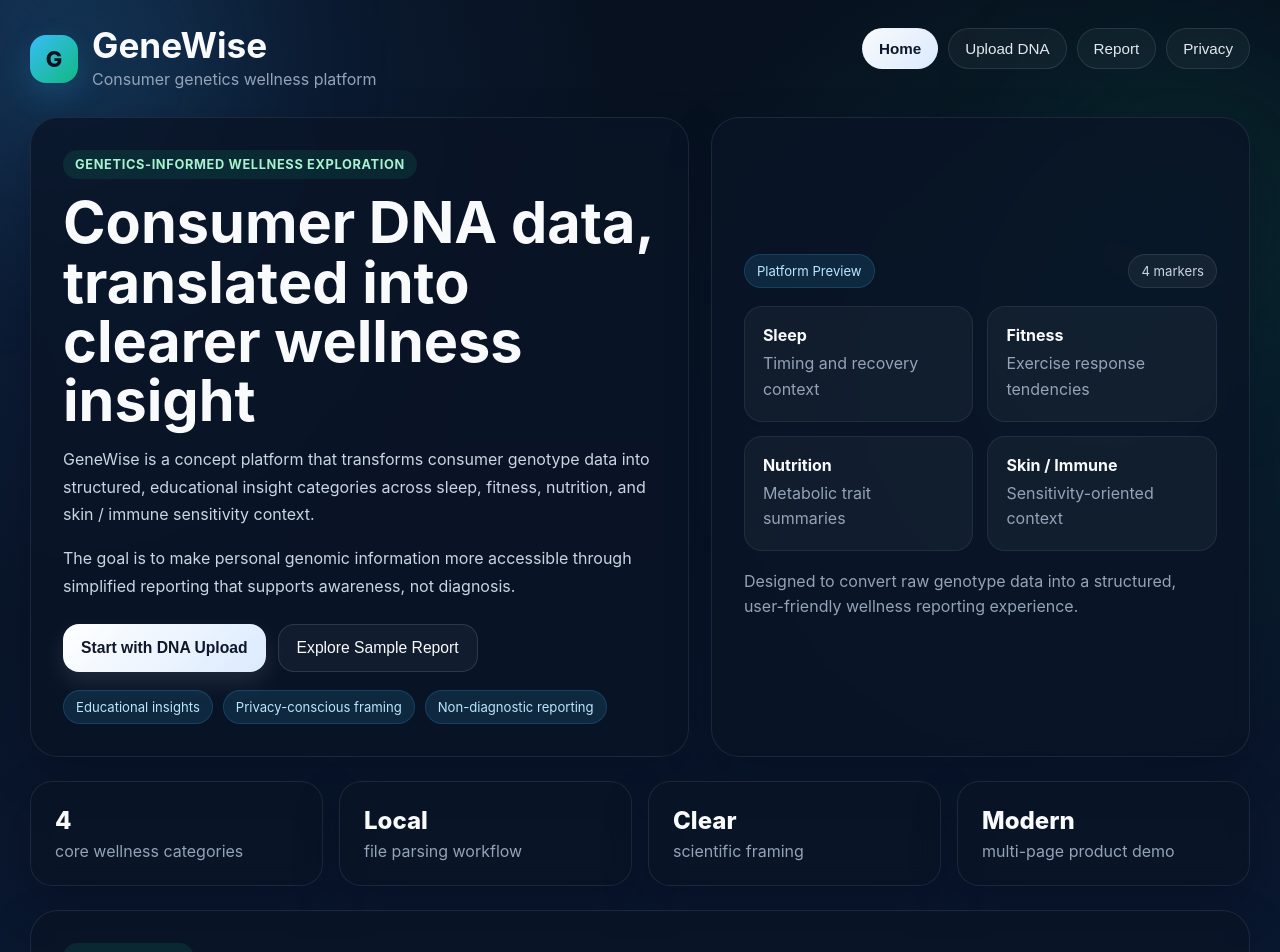
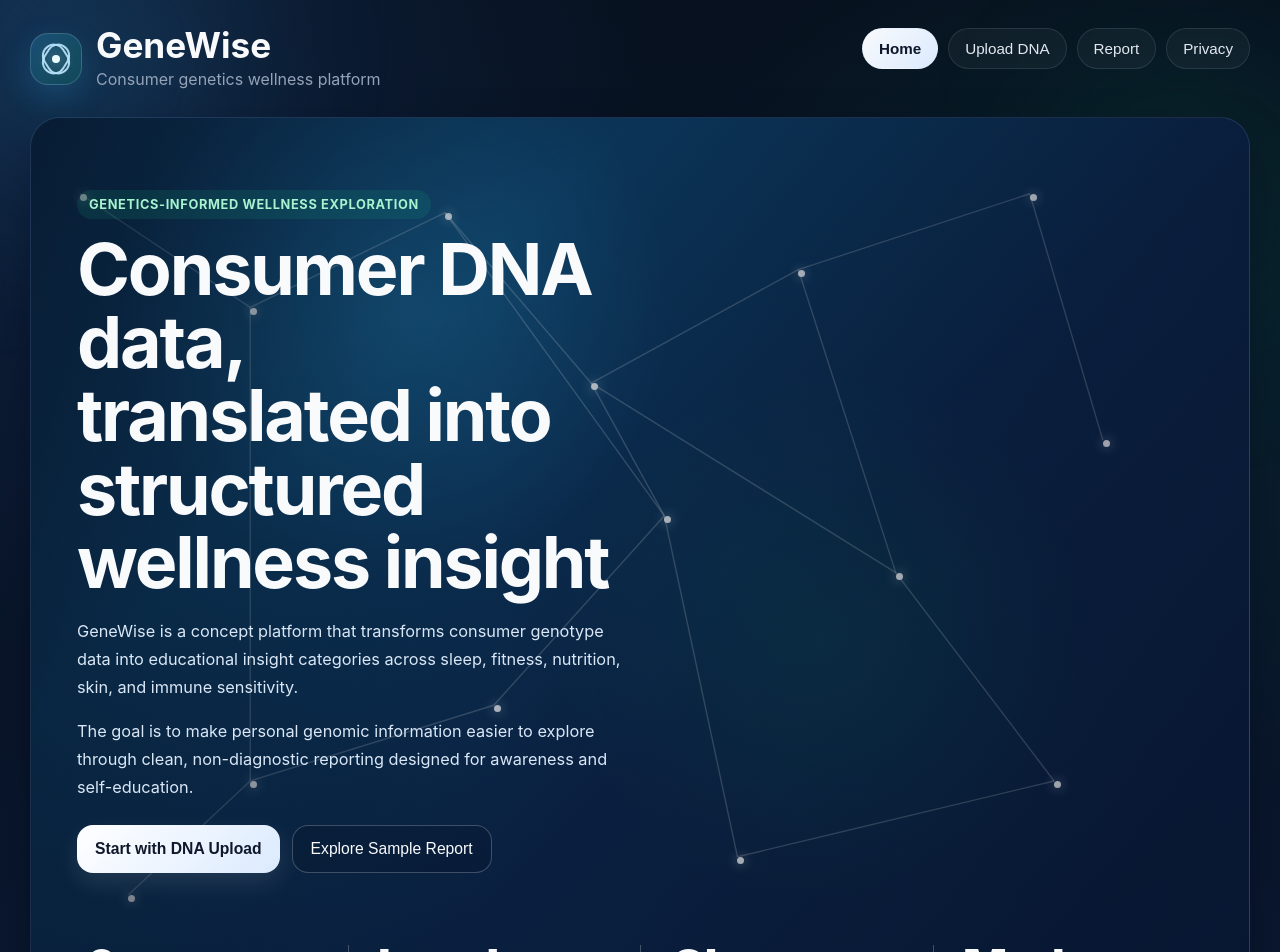
Before and after one commit to saminaber/Genewise, a React (Vite) app: page / in a window 1280 px wide. Shown: the top 952 px of the page. Built offline with nearby package versions, Linux system fonts and the light colour scheme.

Commit message:
update site design

```diff
--- a/src/App.jsx
+++ b/src/App.jsx
@@ -3,7 +3,9 @@ import { useMemo, useState } from "react";
 const demoFile = `rs762551 7 24966446 AC
 rs4988235 2 136608646 CT
 rs1801260 4 56307853 TT
-rs1815739 11 66560624 CT`;
+rs1815739 11 66560624 CT
+rs12913832 15 28365618 AG
+rs174537 11 61571478 GG`;
 
 function parseDNA(text) {
   return text
@@ -26,6 +28,8 @@ function buildReport(rows) {
   const lactose = getGenotype(rows, "rs4988235");
   const sleep = getGenotype(rows, "rs1801260");
   const muscle = getGenotype(rows, "rs1815739");
+  const skin = getGenotype(rows, "rs12913832");
+  const nutrition = getGenotype(rows, "rs174537");
 
   return [
     {
@@ -88,7 +92,111 @@ function buildReport(rows) {
       nextStep:
         "Use this as a conversation starter for training style, not as a hard biological limit.",
     },
+    {
+      title: "Skin Profile",
+      genotype: skin,
+      interpretation:
+        "Educational context for pigmentation, UV response, and visible skin-trait context.",
+      meaning:
+        skin === "AA"
+          ? "This pattern may align with a stronger tendency toward lighter pigmentation-related traits in simplified models."
+          : skin === "AG" || skin === "GA"
+          ? "This pattern may align with an intermediate pigmentation context in simplified models."
+          : skin === "GG"
+          ? "This pattern may align with darker pigmentation-related context in simplified models."
+          : "No matching marker was found in the current file.",
+      nextStep:
+        "Use this as light educational context around UV exposure habits and skin-awareness routines, not as a cosmetic or medical conclusion.",
+    },
+    {
+      title: "Nutrition Lipid Context",
+      genotype: nutrition,
+      interpretation:
+        "Educational context for fatty-acid metabolism and broader nutrition-response framing.",
+      meaning:
+        nutrition === "GG"
+          ? "This pattern may align with a stronger omega-fatty-acid processing context in simplified nutrition models."
+          : nutrition === "GT" || nutrition === "TG"
+          ? "This pattern may suggest a more mixed lipid-metabolism context."
+          : nutrition === "TT"
+          ? "This pattern may suggest a less efficient conversion pattern in simplified educational models."
+          : "No matching marker was found in the current file.",
+      nextStep:
+        "Use this as a prompt to think about dietary patterns and nutrition questions, not as a prescription or deficiency diagnosis.",
+    },
   ];
+}
+
+function GeneWiseLogo() {
+  return (
+    <div className="brand-icon brand-logo" aria-hidden="true">
+      <span className="logo-ring logo-ring-a" />
+      <span className="logo-ring logo-ring-b" />
+      <span className="logo-dot" />
+    </div>
+  );
+}
+
+function HeroNetwork() {
+  const nodes = [
+    { top: "8%", left: "4%" },
+    { top: "20%", left: "18%" },
+    { top: "10%", left: "34%" },
+    { top: "28%", left: "46%" },
+    { top: "16%", left: "63%" },
+    { top: "8%", left: "82%" },
+    { top: "34%", left: "88%" },
+    { top: "48%", left: "71%" },
+    { top: "42%", left: "52%" },
+    { top: "62%", left: "38%" },
+    { top: "70%", left: "18%" },
+    { top: "82%", left: "8%" },
+    { top: "78%", left: "58%" },
+    { top: "70%", left: "84%" },
+  ];
+
+  const lines = [
+    ["4%", "8%", "18%", "20%"],
+    ["18%", "20%", "34%", "10%"],
+    ["34%", "10%", "46%", "28%"],
+    ["46%", "28%", "63%", "16%"],
+    ["63%", "16%", "82%", "8%"],
+    ["82%", "8%", "88%", "34%"],
+    ["63%", "16%", "71%", "48%"],
+    ["46%", "28%", "52%", "42%"],
+    ["52%", "42%", "38%", "62%"],
+    ["38%", "62%", "18%", "70%"],
+    ["18%", "70%", "8%", "82%"],
+    ["52%", "42%", "58%", "78%"],
+    ["58%", "78%", "84%", "70%"],
+    ["71%", "48%", "84%", "70%"],
+    ["18%", "20%", "18%", "70%"],
+    ["34%", "10%", "52%", "42%"],
+    ["46%", "28%", "71%", "48%"],
+  ];
+
+  return (
+    <div className="network-graphic" aria-hidden="true">
+      {lines.map((line, i) => (
+        <svg key={i} className="network-line">
+          <line
+            x1={line[0]}
+            y1={line[1]}
+            x2={line[2]}
+            y2={line[3]}
+            vectorEffect="non-scaling-stroke"
+          />
+        </svg>
+      ))}
+      {nodes.map((node, i) => (
+        <span
+          key={i}
+          className="network-node"
+          style={{ top: node.top, left: node.left }}
+        />
+      ))}
+    </div>
+  );
 }
 
 export default function App() {
@@ -146,7 +254,7 @@ export default function App() {
 
       <header className="topbar">
         <div className="brand">
-          <div className="brand-icon">G</div>
+          <GeneWiseLogo />
           <div>
             <h1>GeneWise</h1>
             <p>Consumer genetics wellness platform</p>
@@ -168,86 +276,58 @@ export default function App() {
 
       {page === "home" && (
         <main className="page">
-          <section className="hero">
-            <div className="hero-copy">
-              <div className="eyebrow">Genetics-informed wellness exploration</div>
-              <h2>Consumer DNA data, translated into clearer wellness insight</h2>
-              <p>
-                GeneWise is a concept platform that transforms consumer genotype
-                data into structured, educational insight categories across sleep,
-                fitness, nutrition, and skin / immune sensitivity context.
+          <section className="hero-banner">
+            <HeroNetwork />
+
+            <div className="hero-banner-content">
+              <div className="eyebrow hero-eyebrow">
+                Genetics-informed wellness exploration
+              </div>
+              <h2>
+                Consumer DNA data,
+                <br />
+                translated into structured
+                <br />
+                wellness insight
+              </h2>
+              <p className="hero-banner-copy">
+                GeneWise is a concept platform that transforms consumer
+                genotype data into educational insight categories across
+                sleep, fitness, nutrition, skin, and immune sensitivity.
               </p>
-              <p>
-                The goal is to make personal genomic information more accessible
-                through simplified reporting that supports awareness, not diagnosis.
+              <p className="hero-banner-copy">
+                The goal is to make personal genomic information easier to
+                explore through clean, non-diagnostic reporting designed for
+                awareness and self-education.
               </p>
 
               <div className="hero-actions">
                 <button className="primary-btn" onClick={() => setPage("upload")}>
                   Start with DNA Upload
                 </button>
-                <button className="ghost-btn" onClick={() => setPage("report")}>
+                <button className="ghost-btn hero-ghost" onClick={() => setPage("report")}>
                   Explore Sample Report
                 </button>
               </div>
-
-              <div className="hero-meta">
-                <span>Educational insights</span>
-                <span>Privacy-conscious framing</span>
-                <span>Non-diagnostic reporting</span>
-              </div>
             </div>
 
-            <div className="hero-panel">
-              <div className="panel-card">
-                <div className="panel-top">
-                  <span className="pill">Platform Preview</span>
-                  <span className="pill muted-pill">{rows.length} markers</span>
-                </div>
-
-                <div className="mini-grid">
-                  <div className="mini-card">
-                    <div className="mini-title">Sleep</div>
-                    <div className="mini-sub">Timing and recovery context</div>
-                  </div>
-                  <div className="mini-card">
-                    <div className="mini-title">Fitness</div>
-                    <div className="mini-sub">Exercise response tendencies</div>
-                  </div>
-                  <div className="mini-card">
-                    <div className="mini-title">Nutrition</div>
-                    <div className="mini-sub">Metabolic trait summaries</div>
-                  </div>
-                  <div className="mini-card">
-                    <div className="mini-title">Skin / Immune</div>
-                    <div className="mini-sub">Sensitivity-oriented context</div>
-                  </div>
-                </div>
-
-                <div className="panel-note">
-                  Designed to convert raw genotype data into a structured,
-                  user-friendly wellness reporting experience.
-                </div>
+            <div className="hero-stats">
+              <div className="hero-stat">
+                <div className="hero-stat-value">6</div>
+                <div className="hero-stat-label">report sections</div>
               </div>
-            </div>
-          </section>
-
-          <section className="stats-row">
-            <div className="stat-card">
-              <div className="stat-value">4</div>
-              <div className="stat-label">core wellness categories</div>
-            </div>
-            <div className="stat-card">
-              <div className="stat-value">Local</div>
-              <div className="stat-label">file parsing workflow</div>
-            </div>
-            <div className="stat-card">
-              <div className="stat-value">Clear</div>
-              <div className="stat-label">scientific framing</div>
-            </div>
-            <div className="stat-card">
-              <div className="stat-value">Modern</div>
-              <div className="stat-label">multi-page product demo</div>
+              <div className="hero-stat">
+                <div className="hero-stat-value">Local</div>
+                <div className="hero-stat-label">DNA parsing workflow</div>
+              </div>
+              <div className="hero-stat">
+                <div className="hero-stat-value">Clear</div>
+                <div className="hero-stat-label">scientific framing</div>
+              </div>
+              <div className="hero-stat">
+                <div className="hero-stat-value">Modern</div>
+                <div className="hero-stat-label">consumer-style interface</div>
+              </div>
             </div>
           </section>
 
@@ -401,6 +481,11 @@ export default function App() {
                     <div className="report-label">Suggested next step</div>
                     <p>{card.nextStep}</p>
                   </div>
+
+                  <div className="report-chip-row">
+                    <span className="report-chip">Consumer DNA context</span>
+                    <span className="report-chip">Educational only</span>
+                  </div>
                 </div>
               ))}
             </div>
--- a/src/index.css
+++ b/src/index.css
@@ -70,17 +70,48 @@ body {
 }
 
 .brand-icon {
-  width: 48px;
-  height: 48px;
-  border-radius: 16px;
-  background: linear-gradient(135deg, #38bdf8, #10b981);
+  width: 52px;
+  height: 52px;
+  border-radius: 18px;
+  background: linear-gradient(135deg, rgba(56, 189, 248, 0.22), rgba(16, 185, 129, 0.18));
   color: #07111f;
   display: flex;
   align-items: center;
   justify-content: center;
-  font-size: 22px;
-  font-weight: 800;
   box-shadow: 0 12px 32px rgba(56, 189, 248, 0.18);
+  border: 1px solid rgba(186, 230, 253, 0.2);
+}
+
+.brand-logo {
+  position: relative;
+  overflow: hidden;
+}
+
+.logo-ring {
+  position: absolute;
+  border: 2px solid rgba(186, 230, 253, 0.9);
+  border-radius: 999px;
+}
+
+.logo-ring-a {
+  width: 24px;
+  height: 32px;
+  transform: rotate(32deg);
+}
+
+.logo-ring-b {
+  width: 24px;
+  height: 32px;
+  transform: rotate(-32deg);
+}
+
+.logo-dot {
+  position: absolute;
+  width: 8px;
+  height: 8px;
+  border-radius: 999px;
+  background: #ecfeff;
+  box-shadow: 0 0 16px rgba(236, 254, 255, 0.75);
 }
 
 .brand h1 {
@@ -130,63 +161,86 @@ body {
   gap: 24px;
 }
 
-.hero {
-  display: grid;
-  grid-template-columns: 1.1fr 0.9fr;
-  gap: 22px;
-  align-items: stretch;
+/* hero banner */
+
+.hero-banner {
+  position: relative;
+  overflow: hidden;
+  min-height: 620px;
+  border-radius: 30px;
+  background:
+    radial-gradient(circle at 30% 20%, rgba(56, 189, 248, 0.20), transparent 24%),
+    radial-gradient(circle at 65% 55%, rgba(16, 185, 129, 0.11), transparent 28%),
+    linear-gradient(135deg, #0b2b4a 0%, #0c3d63 28%, #0b2346 58%, #081936 100%);
+  border: 1px solid rgba(148, 163, 184, 0.14);
+  box-shadow: 0 18px 45px rgba(2, 6, 23, 0.32);
 }
 
-.hero-copy,
-.hero-panel,
-.section-block,
-.info-card,
-.report-card,
-.stat-card,
-.step-card,
-.upload-dropzone {
-  background: rgba(9, 20, 38, 0.78);
-  border: 1px solid rgba(148, 163, 184, 0.14);
-  box-shadow: 0 18px 45px rgba(2, 6, 23, 0.28);
-  backdrop-filter: blur(10px);
+.hero-banner::after {
+  content: "";
+  position: absolute;
+  inset: 0;
+  background:
+    linear-gradient(90deg, rgba(5, 12, 28, 0.48) 0%, rgba(5, 12, 28, 0.16) 38%, rgba(5, 12, 28, 0.26) 100%);
+  pointer-events: none;
 }
 
-.hero-copy,
-.hero-panel,
-.section-block {
-  border-radius: 28px;
-  padding: 32px;
+.network-graphic {
+  position: absolute;
+  inset: 0;
+  z-index: 0;
+  opacity: 0.92;
 }
 
-.eyebrow {
-  display: inline-block;
-  margin-bottom: 14px;
-  padding: 7px 12px;
-  border-radius: 999px;
-  background: rgba(16, 185, 129, 0.12);
-  color: #a7f3d0;
-  text-transform: uppercase;
-  letter-spacing: 0.05em;
-  font-size: 0.8rem;
-  font-weight: 700;
+.network-line {
+  position: absolute;
+  inset: 0;
+  width: 100%;
+  height: 100%;
 }
 
-.hero-copy h2,
-.section-heading h3 {
-  margin: 0 0 14px 0;
-  font-size: clamp(2rem, 4.5vw, 3.7rem);
-  line-height: 1.03;
+.network-line line {
+  stroke: rgba(255, 255, 255, 0.22);
+  stroke-width: 1.4;
 }
 
-.hero-copy p,
-.section-sub,
-.info-card p,
-.report-card p,
-.step-card p,
-.upload-dropzone p {
-  color: #cbd5e1;
+.network-node {
+  position: absolute;
+  width: 7px;
+  height: 7px;
+  border-radius: 999px;
+  background: rgba(255, 255, 255, 0.86);
+  box-shadow: 0 0 12px rgba(255, 255, 255, 0.55);
+}
+
+.hero-banner-content,
+.hero-stats {
+  position: relative;
+  z-index: 1;
+}
+
+.hero-banner-content {
+  max-width: 640px;
+  padding: 72px 46px 36px 46px;
+}
+
+.hero-eyebrow {
+  background: rgba(255, 255, 255, 0.12);
+  color: #dbeafe;
+}
+
+.hero-banner h2 {
+  margin: 0 0 18px 0;
+  font-size: clamp(2.4rem, 5.6vw, 4.7rem);
+  line-height: 1.02;
+  letter-spacing: -0.03em;
+}
+
+.hero-banner-copy {
+  color: #d9e7f6;
   line-height: 1.72;
-  font-size: 1rem;
+  font-size: 1.02rem;
+  max-width: 560px;
 }
 
 .hero-actions {
@@ -218,108 +272,106 @@ body {
 }
 
 .ghost-btn {
-  border: 1px solid rgba(148, 163, 184, 0.2);
-  background: rgba(255, 255, 255, 0.04);
+  border: 1px solid rgba(255, 255, 255, 0.22);
+  background: rgba(255, 255, 255, 0.06);
   color: #f8fafc;
 }
 
 .ghost-btn:hover {
-  background: rgba(255, 255, 255, 0.08);
+  background: rgba(255, 255, 255, 0.1);
 }
 
-.hero-meta {
-  display: flex;
-  flex-wrap: wrap;
-  gap: 10px;
-  margin-top: 18px;
+.hero-ghost {
+  background: rgba(8, 15, 32, 0.22);
 }
 
-.hero-meta span,
-.pill {
-  display: inline-flex;
-  align-items: center;
-  border-radius: 999px;
-  padding: 8px 12px;
-  font-size: 0.82rem;
-  background: rgba(56, 189, 248, 0.12);
-  color: #bae6fd;
-  border: 1px solid rgba(56, 189, 248, 0.18);
+.hero-stats {
+  display: grid;
+  grid-template-columns: repeat(4, 1fr);
+  gap: 24px;
+  padding: 28px 36px 34px 36px;
+  align-items: end;
 }
 
-.muted-pill {
-  background: rgba(255, 255, 255, 0.05);
-  color: #cbd5e1;
-  border-color: rgba(148, 163, 184, 0.16);
+.hero-stat {
+  position: relative;
+  padding: 6px 12px 6px 18px;
 }
 
-.panel-card {
-  height: 100%;
-  display: flex;
-  flex-direction: column;
-  gap: 18px;
-  justify-content: center;
+.hero-stat:not(:first-child)::before {
+  content: "";
+  position: absolute;
+  left: -12px;
+  top: 8px;
+  bottom: 8px;
+  width: 1px;
+  background: rgba(255, 255, 255, 0.24);
 }
 
-.panel-top {
-  display: flex;
-  justify-content: space-between;
-  gap: 10px;
-  flex-wrap: wrap;
+.hero-stat-value {
+  font-size: 3rem;
+  font-weight: 800;
+  line-height: 1;
+  margin-bottom: 10px;
+  letter-spacing: -0.03em;
 }
 
-.mini-grid {
-  display: grid;
-  grid-template-columns: repeat(2, 1fr);
-  gap: 14px;
+.hero-stat-label {
+  color: #dbe7f5;
+  font-size: 1rem;
+  line-height: 1.5;
 }
 
-.mini-card {
-  border-radius: 18px;
-  padding: 18px;
-  background: rgba(255, 255, 255, 0.04);
-  border: 1px solid rgba(148, 163, 184, 0.12);
+/* shared sections */
+
+.section-block,
+.info-card,
+.report-card,
+.step-card,
+.upload-dropzone {
+  background: rgba(9, 20, 38, 0.78);
+  border: 1px solid rgba(148, 163, 184, 0.14);
+  box-shadow: 0 18px 45px rgba(2, 6, 23, 0.28);
+  backdrop-filter: blur(10px);
 }
 
-.mini-title {
-  font-weight: 700;
-  margin-bottom: 6px;
+.section-block {
+  border-radius: 28px;
+  padding: 32px;
 }
 
-.mini-sub,
-.panel-note {
-  color: #94a3b8;
-  line-height: 1.6;
-}
-
-.stats-row {
-  display: grid;
-  grid-template-columns: repeat(4, 1fr);
-  gap: 16px;
-}
-
-.stat-card {
-  border-radius: 22px;
-  padding: 24px;
-}
-
-.stat-value {
-  font-size: 1.5rem;
-  font-weight: 800;
-  margin-bottom: 6px;
-}
-
-.stat-label {
-  color: #94a3b8;
+.eyebrow {
+  display: inline-block;
+  margin-bottom: 14px;
+  padding: 7px 12px;
+  border-radius: 999px;
+  background: rgba(16, 185, 129, 0.12);
+  color: #a7f3d0;
+  text-transform: uppercase;
+  letter-spacing: 0.05em;
+  font-size: 0.8rem;
+  font-weight: 700;
 }
 
 .section-heading {
   margin-bottom: 18px;
 }
 
-.insight-grid {
-  display: grid;
-  grid-template-columns: repeat(4, 1fr);
-  gap: 18px;
+.section-heading h3 {
+  margin: 0 0 14px 0;
+  font-size: clamp(2rem, 4vw, 3.2rem);
+  line-height: 1.06;
+}
+
+.section-sub,
+.info-card p,
+.report-card p,
+.step-card p,
+.upload-dropzone p,
+.report-chip {
+  color: #cbd5e1;
+  line-height: 1.72;
+  font-size: 1rem;
 }
 
 .steps-grid {
@@ -347,17 +399,23 @@ body {
   margin-bottom: 14px;
 }
 
+.step-card h4,
+.info-card h4,
+.report-card h4 {
+  margin: 0 0 10px 0;
+  font-size: 1.1rem;
+}
+
+.insight-grid {
+  display: grid;
+  grid-template-columns: repeat(4, 1fr);
+  gap: 18px;
+}
+
 .info-card,
 .report-card {
   border-radius: 22px;
   padding: 22px;
-}
-
-.info-card h4,
-.report-card h4,
-.step-card h4 {
-  margin: 0 0 10px 0;
-  font-size: 1.1rem;
 }
 
 .cta-block {
@@ -441,6 +499,17 @@ body {
   margin-bottom: 12px;
 }
 
+.pill {
+  display: inline-flex;
+  align-items: center;
+  border-radius: 999px;
+  padding: 8px 12px;
+  font-size: 0.82rem;
+  background: rgba(56, 189, 248, 0.12);
+  color: #bae6fd;
+  border: 1px solid rgba(56, 189, 248, 0.18);
+}
+
 .report-section {
   margin-top: 14px;
 }
@@ -453,9 +522,23 @@ body {
   margin-bottom: 6px;
 }
 
+.report-chip-row {
+  display: flex;
+  flex-wrap: wrap;
+  gap: 8px;
+  margin-top: 12px;
+}
+
+.report-chip {
+  padding: 8px 10px;
+  border-radius: 999px;
+  background: rgba(255, 255, 255, 0.04);
+  border: 1px solid rgba(148, 163, 184, 0.14);
+  font-size: 0.86rem;
+}
+
 @media (max-width: 980px) {
-  .hero,
-  .stats-row,
+  .hero-stats,
   .insight-grid,
   .steps-grid,
   .upload-layout,
@@ -472,8 +555,6 @@ body {
     padding: 18px;
   }
 
-  .hero-copy,
-  .hero-panel,
   .section-block {
     padding: 24px;
   }
@@ -481,4 +562,21 @@ body {
   .brand h1 {
     font-size: 1.9rem;
   }
+
+  .hero-banner {
+    min-height: auto;
+  }
+
+  .hero-banner-content {
+    padding: 40px 24px 20px 24px;
+  }
+
+  .hero-stats {
+    padding: 18px 24px 28px 24px;
+    gap: 18px;
+  }
+
+  .hero-stat:not(:first-child)::before {
+    display: none;
+  }
 }
```
Also changed, not shown: 1 other file (tests, documents, lock files or other folders).
